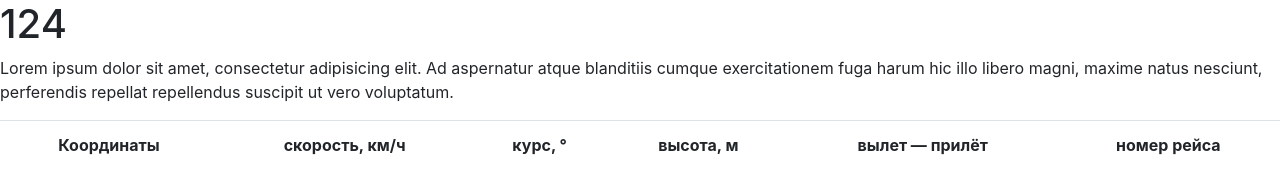
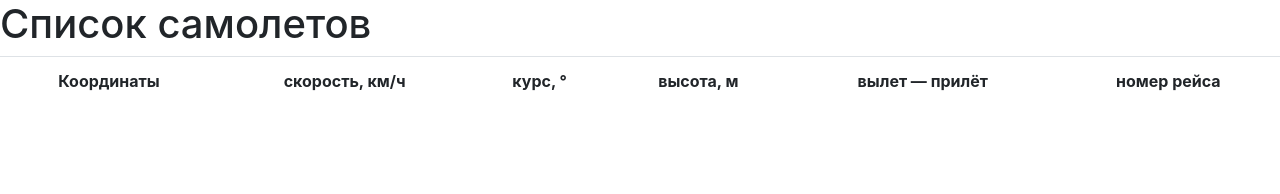
Before and after one commit to kolka15/flight-radar, a website built with webpack: page index.html in a window 1280 px wide. Built offline with nearby package versions, Linux system fonts and the light colour scheme; no server answers.

Commit message:
initial commit

```diff
--- a/index.html
+++ b/index.html
@@ -12,10 +12,8 @@
 </head>
 <body>
 <header>
-    <h1>124</h1>
-    <p>Lorem ipsum dolor sit amet, consectetur adipisicing elit. Ad aspernatur atque blanditiis cumque exercitationem
-        fuga harum hic illo libero magni, maxime natus nesciunt, perferendis repellat repellendus suscipit ut vero
-        voluptatum.</p>
+    <h1>Список самолетов</h1>
+
     <table class="table text-center" >
         <tr>
             <!--* координаты самолета,
--- a/src/index.js
+++ b/src/index.js
@@ -30,7 +30,6 @@ class Flights {
                 ' refresh!',
             );
         }, 5000);
-
     }
 
     renderTable(data) {
```
